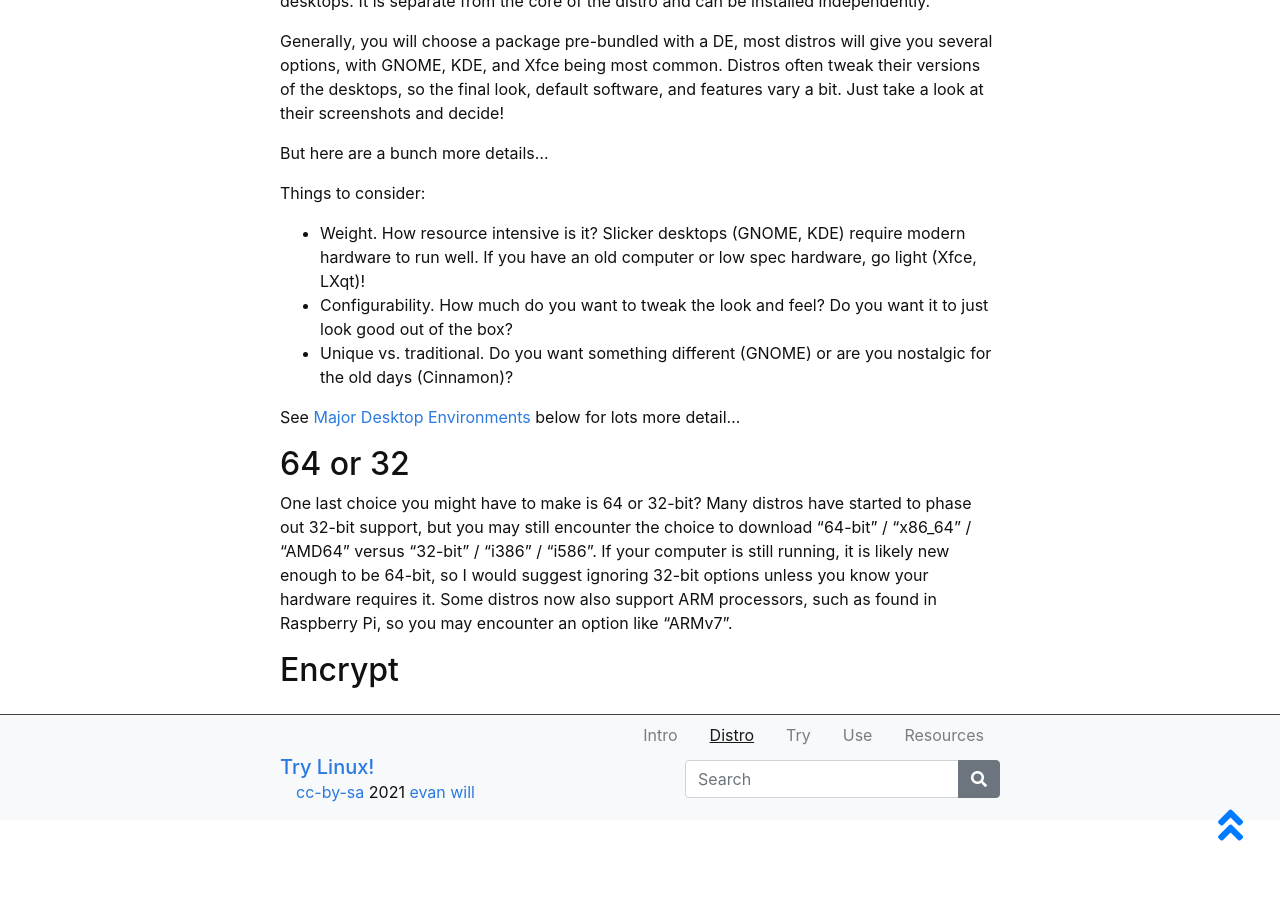
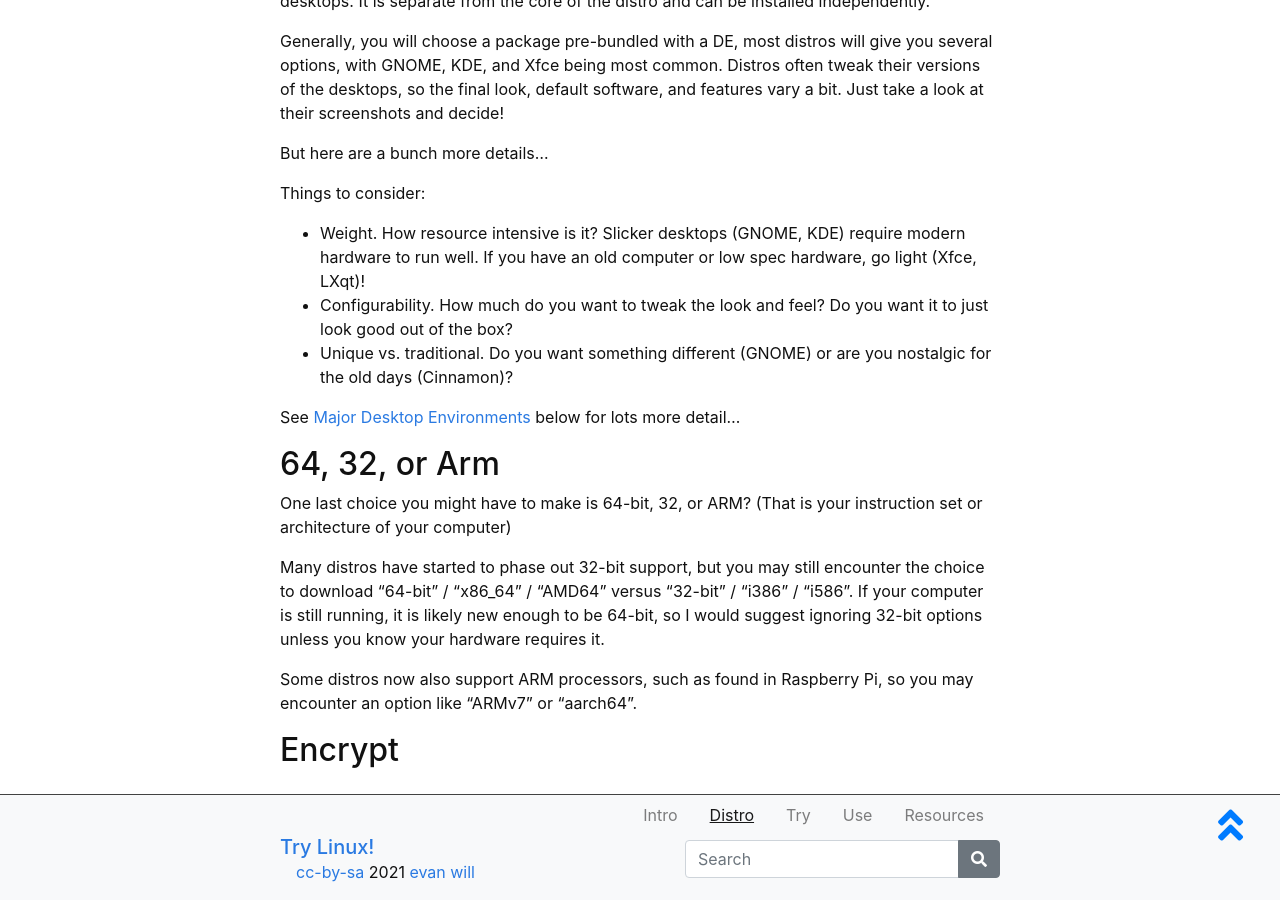
Before and after one commit to evanwill/try-linux, a Jekyll site: the page built from content/2-choices.md, in a window 1280 px wide and 900 px high, scrolled down 1503 px. Built offline with Jekyll 4.4.1, drawn with Linux system fonts in a browser that asks for light colours.

```diff
--- a/content/2-choices.md
+++ b/content/2-choices.md
@@ -50,11 +50,14 @@ Things to consider:
 
 See [Major Desktop Environments](#major-desktop-environments) below for lots more detail...
 
-## 64 or 32
+## 64, 32, or Arm
 
-One last choice you might have to make is 64 or 32-bit?
+One last choice you might have to make is 64-bit, 32, or ARM?
+(That is your instruction set or architecture of your computer)
+
 Many distros have started to phase out 32-bit support, but you may still encounter the choice to download "64-bit" / "x86_64" / "AMD64" versus "32-bit" / "i386" / "i586".
 If your computer is still running, it is likely new enough to be 64-bit, so I would suggest ignoring 32-bit options unless you know your hardware requires it.
-Some distros now also support ARM processors, such as found in Raspberry Pi, so you may encounter an option like "ARMv7".
+
+Some distros now also support ARM processors, such as found in Raspberry Pi, so you may encounter an option like "ARMv7" or "aarch64".
 
 ## Encrypt
```
Also changed, not shown: content/5-resources.md (+1 -1 lines).
